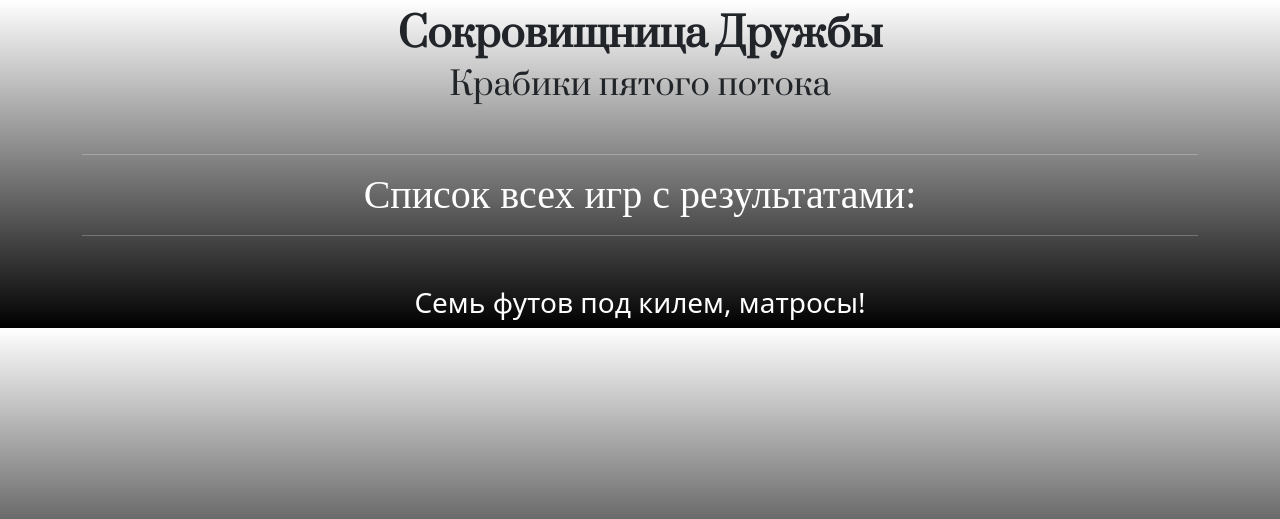
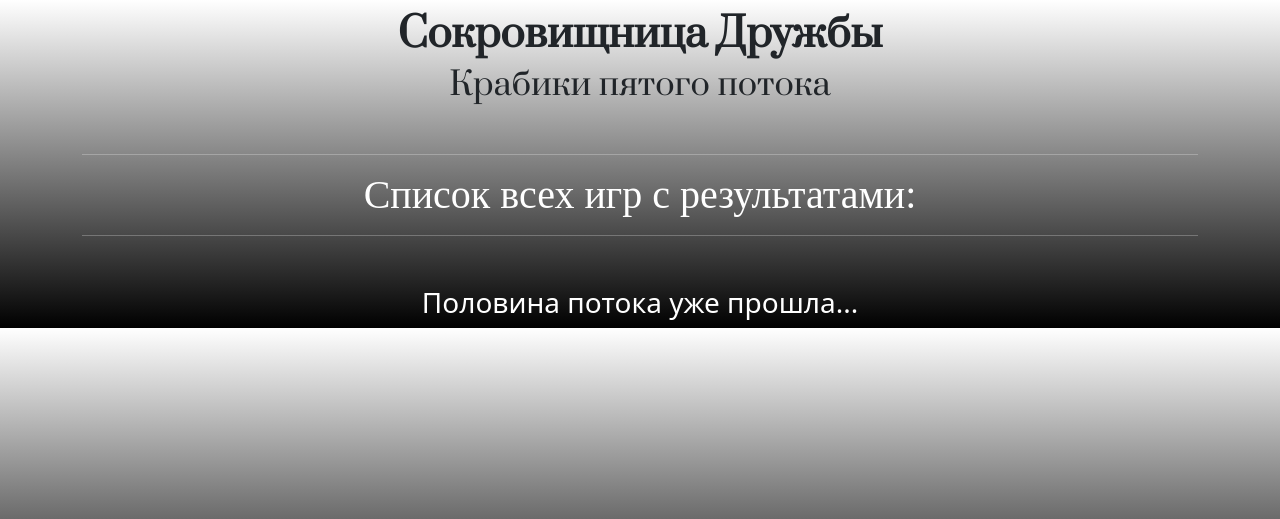
Before and after one commit to G4st3r21/Friendship, a Django app: template Statistics/templates/statistics/Stats.html in a window 1280 px wide. Shown: the top 519 px of the page. Run offline with Django 4.2, Linux system fonts and the light colour scheme; the template is opened without the code that fills it, so the values that code supplies are empty; some web fonts are replaced.

Commit message:
update html

```diff
--- a/Statistics/templates/statistics/Stats.html
+++ b/Statistics/templates/statistics/Stats.html
@@ -72,7 +72,7 @@
     <hr>
 </div>
 
-<h3 style="text-align: center; margin-top: 50px; color: white">Семь футов под килем, матросы!</h3>
+<h3 style="text-align: center; margin-top: 50px; color: white">Половина потока уже прошла...</h3>
 
 <script src="https://cdn.jsdelivr.net/npm/bootstrap@5.2.0-beta1/dist/js/bootstrap.bundle.min.js"
         integrity="sha384-pprn3073KE6tl6bjs2QrFaJGz5/SUsLqktiwsUTF55Jfv3qYSDhgCecCxMW52nD2"
```
